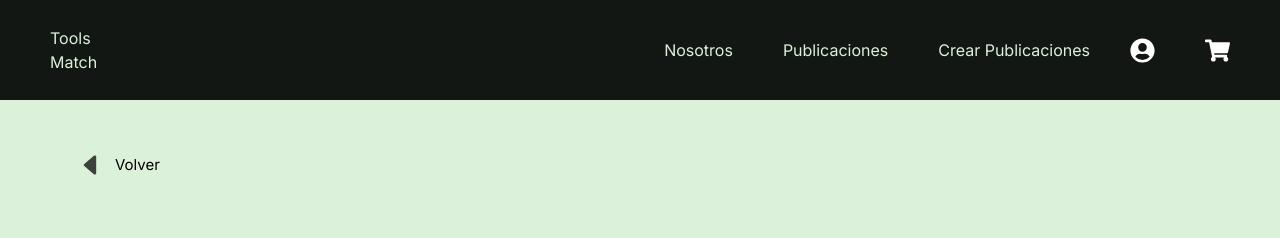
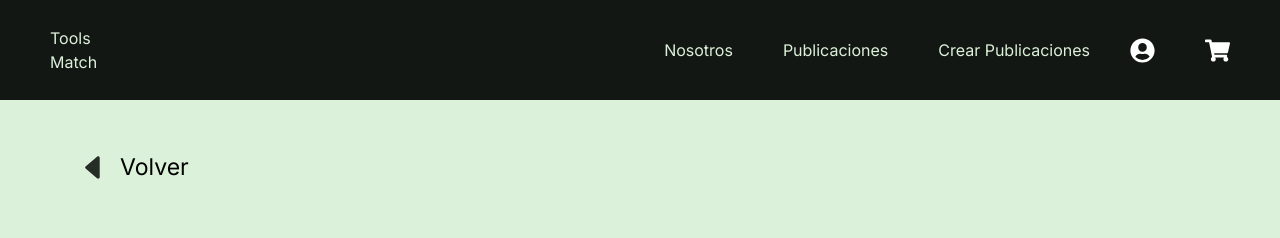
Before and after one commit to Jefersonsteven/tools-match, a Next.js app: page /cart in a window 1280 px wide. Shown: the top 238 px of the page. Built offline with nearby package versions, Linux system fonts and the light colour scheme.

Commit message:
fixing Back Button

```diff
--- a/src/app/crear-publicacion/CreatePost.module.css
+++ b/src/app/crear-publicacion/CreatePost.module.css
@@ -8,10 +8,10 @@
   row-gap: 50px;
 }
 
-.back {
+/* .back {
   grid-column: 1 / 4;
   grid-row: 1 / 2;
-}
+} */
 
 .main span {
   color: var(--red);
--- a/src/app/post/[postId]/page.jsx
+++ b/src/app/post/[postId]/page.jsx
@@ -103,7 +103,7 @@ function PostDetail({}) {
   }, [setPostDetail, postId]);
 
   return (
-    <div>
+    <div className={styles.back}>
       <Back />
       <div className={styles.main_container}>
         {/* <Link
--- a/src/app/team/Team.module.css
+++ b/src/app/team/Team.module.css
@@ -5,7 +5,7 @@
   flex-direction: column;
   align-items: center;
   margin-bottom: 50px;
-  margin-top: 50px;
+  margin-top: 30px;
 }
 
 .infoTeam {
@@ -101,16 +101,6 @@
   transform: scale(1.1);
 }
 
-.backcontainer {
-  width: fit-content;
-  height: fit-content;
-  display: flex;
-  justify-content: flex-start;
-  position: absolute;
-  top: 100px;
-  left: 0;
-}
-
 .brand {
   color: orange;
   font-weight: 900;
--- a/src/app/team/page.jsx
+++ b/src/app/team/page.jsx
@@ -25,7 +25,7 @@ export default function Team() {
       image: "Celeste.png",
     },
     {
-      name: "Emmanuel",
+      name: "Emanuel",
       lastname: "Burgos",
       country: "Argentina",
       image: "Emmanuel.png",
--- a/src/app/terms/Terms.module.css
+++ b/src/app/terms/Terms.module.css
@@ -55,16 +55,6 @@
   height: 100%;
 }
 
-.backcontainer {
-  width: fit-content;
-  height: fit-content;
-  display: flex;
-  justify-content: flex-start;
-  position: absolute;
-  top: 100px;
-  left: 25px;
-}
-
 .brand {
   font-weight: 900;
   color: orange;
--- a/src/components/Header/Header.module.css
+++ b/src/components/Header/Header.module.css
@@ -70,6 +70,7 @@
 .perfil {
   width: 16px;
   position: relative;
+  cursor: pointer;
 }
 
 .perfil ul li a {
@@ -151,6 +152,3 @@
   opacity: 1;
   visibility: visible;
 }
-
-.dashboard {
-}
--- a/src/components/back/Back.module.css
+++ b/src/components/back/Back.module.css
@@ -9,25 +9,19 @@
   align-items: center;
 }
 .backContainer:hover {
-  font-weight: 900;
+  font-weight: 700;
   opacity: 1;
 }
 .icon {
-  font-size: 3rem;
-  color: var(--black-light);
-  opacity: 0.8;
+  font-size: 3.5rem;
+  color: black;
+  opacity: .9;
 }
 .title {
   display: flex;
   justify-content: center;
-  font-size: 1.5rem;
+  font-size: 2.3rem;
   color: black;
   align-items: center;
   gap: 1rem;
 }
-.title:hover{
-  font-weight: 600;
-}
-.icon:hover{
-  opacity: 1;
-}
```
Also changed, not shown: src/app/favorite/Favorites.module.css (+0 -45 lines), 1 other file (tests, documents, lock files or other folders).
